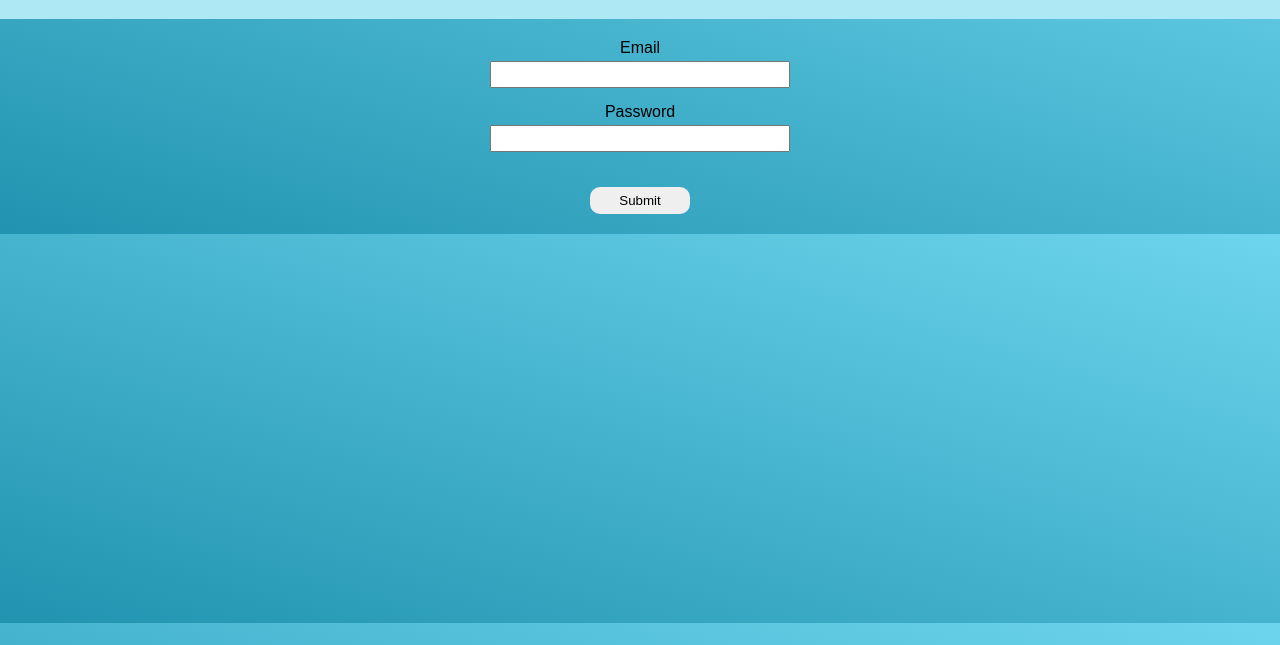
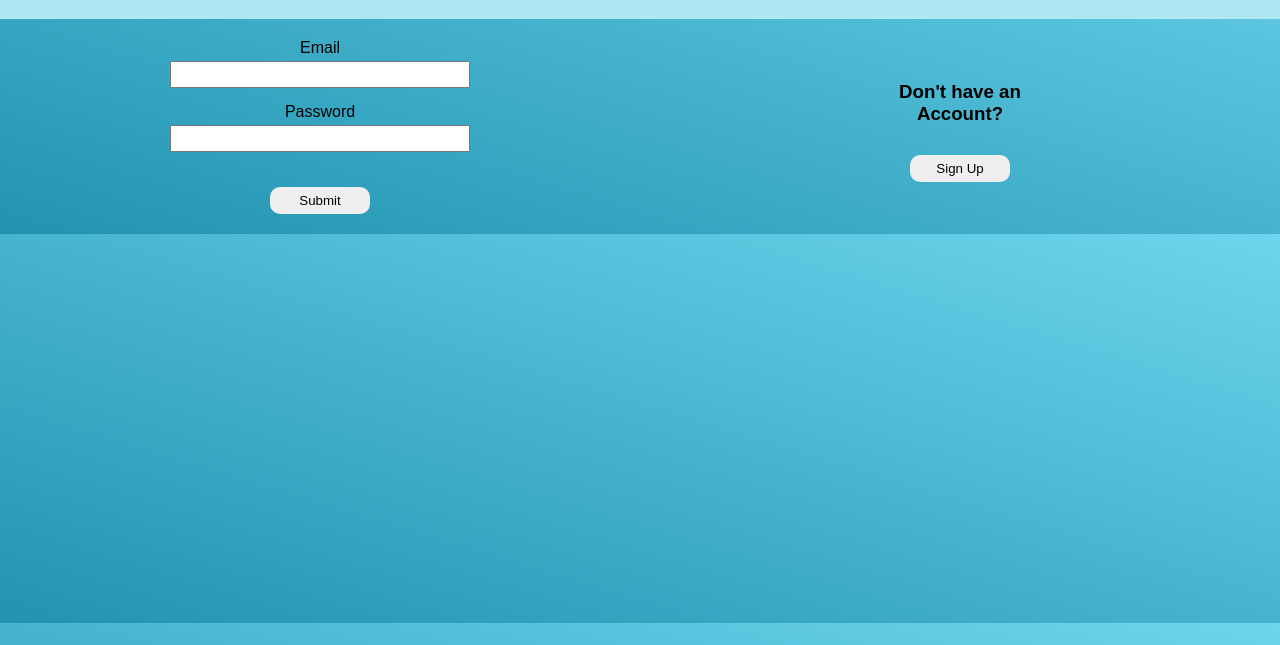
Before and after one commit to Newhookliam/Time-Management, a plain HTML site: page login.html in a window 1280 px wide. Shown: the part 155-800 px from the top of the page. Drawn offline with Linux system fonts and the light colour scheme.

Commit message:
included the sign up button with the login page

```diff
--- a/login.css
+++ b/login.css
@@ -18,7 +18,7 @@ form {
     align-items: center;
     margin-left: auto;
     margin-right: auto;
-    width: 400px;
+    width: 200px;
     padding: 20px;
 }
 
@@ -92,3 +92,13 @@ form button {
 #formSubmit button {
     cursor: pointer;
 }
+
+#signUp {
+    text-align: center;
+}
+
+#form {
+    display: flex;
+    flex-direction: row;
+    justify-content: center;
+}
--- a/login.html
+++ b/login.html
@@ -24,6 +24,8 @@
         <h1>Please Login</h1>
     </nav>
 
+    <div id="form">
+
     <form action="/main.html">
 
         <label for="email">Email</label>
@@ -33,6 +35,14 @@
         <input type="password" name="password" id="password">
 
         <button>Submit</button>
+
     </form>
+
+    <form id="signUp" action="/signUp.html">
+        <h3>Don't have an Account?</h3>
+        <button>Sign Up</button>
+    </form>
+
+</div>
 </body>
 </html>
```
